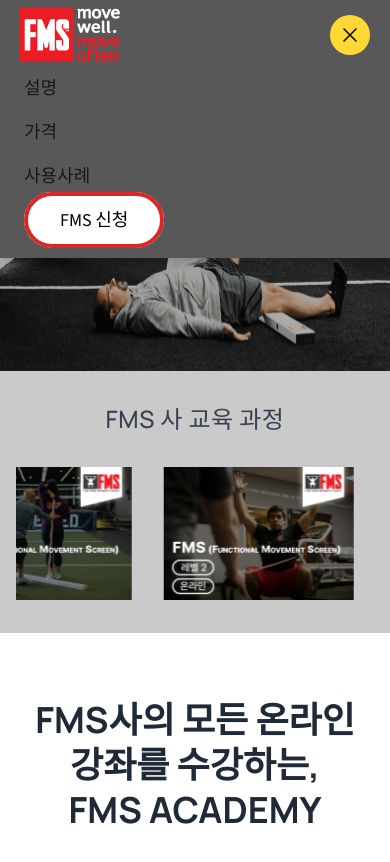
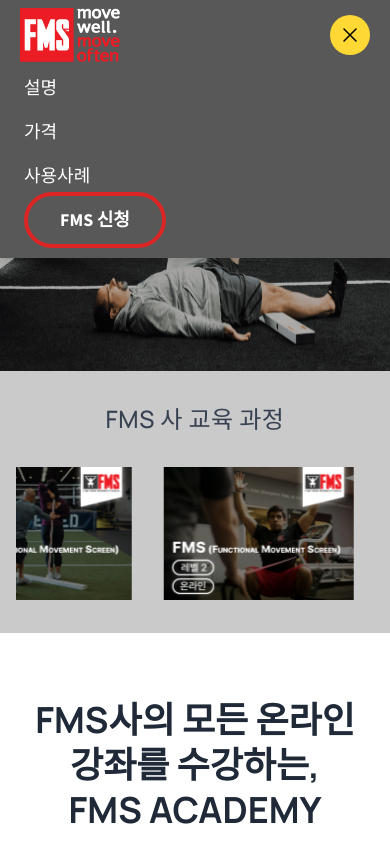
Before and after one commit to fittobecs/fms-landing-page, a Next.js app: page / in a window 390 px wide. Both pictures are taken after a click on the button "Toggle navigation". Shown: the top 862 px of the page. Built offline with nearby package versions, Linux system fonts and the light colour scheme.

Commit message:
모바일 메뉴 수정

```diff
--- a/src/components/Header.tsx
+++ b/src/components/Header.tsx
@@ -92,7 +92,7 @@
               <li key={item.text}>
                 <Link
                   href={item.url}
-                  className="text-foreground hover:text-primary block"
+                  className="text-white hover:text-primary block"
                   onClick={toggleMenu}
                 >
                   {item.text}
@@ -103,7 +103,7 @@
               <a
                 href="https://www.fittobe.ac/course/course_view.jsp?id=174227&cid=116081#course-view-174227"
                 target="_blank"
-                className="text-black bg-white border-4 border-red-600 hover:bg-gray-300 px-8 py-3 rounded-full transition-colors"
+                className="text-white font-bold bg-[rgb(88,88,88)] border-4 border-red-600 hover:bg-gray-300 px-8 py-3 rounded-full transition-colors"
                 onClick={toggleMenu}
               >
                 FMS 신청
```
